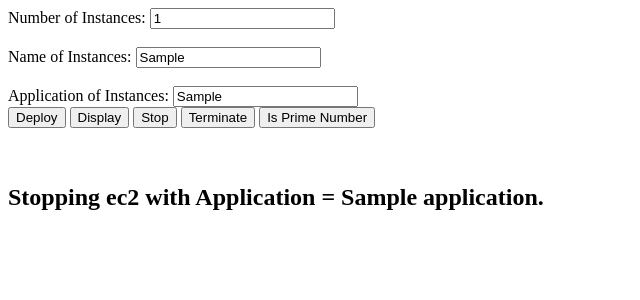
After one commit to LydellManganti/aws-training, a Flask app: template webapp/templates/stop.html in a window 1280 px wide. The commit adds this page. Shown: the top 300 px of the page, without its empty margins (0-640 px from the left). Run offline with Flask 2, Linux system fonts and the light colour scheme; the template is opened without the code that fills it: most values are stand-ins (such as "Sample title", 1, 10 or a date in 2020).

Commit message:
Add stop capability

```diff
--- a/webapp/app.py
+++ b/webapp/app.py
@@ -1,7 +1,7 @@
 from flask import Flask, request, render_template, redirect, url_for
 from plugins.aws_utils import AWSUtils
 from plugins.math_utils import isPrimeNumber
-from plugins.validation_utils import isNumberValid, isNameValid
+from plugins.validation_utils import isApplicationValid, isNumberValid, isNameValid
 
 app = Flask(__name__)
 awsutils = AWSUtils()
@@ -12,6 +12,7 @@ def my_form():
 
 @app.route('/', methods=['POST'])
 def my_form_post():
+    application = request.form['application']
     name = request.form['name']
     number = request.form['number']
     submit = request.form['submit']
@@ -31,6 +32,13 @@ def my_form_post():
 
         awsutils.create_instances(name, number)
         return render_template('create.html', name=name, number=number)
+    elif submit == "Stop":
+        render = validateApplication(application, name, number)
+        if render is not None: return render
+
+        awsutils.stop_instances(application)
+        return render_template('stop.html', application=application, name=name, number=number)
+
     elif submit == "Terminate":
         render = validateName(name, number)
         if render is not None: return render
@@ -55,3 +63,8 @@ def validateName(name, number):
     isNameInputValid = isNameValid(name)
     if not isNameInputValid:
         return render_template('error_name.html', name=name, number=number)
+
+def validateApplication(application, name, number):
+    isApplicationInputValid = isApplicationValid(application)
+    if not isApplicationInputValid:
+        return render_template('error_application.html', name=name, number=number, application=application)
--- a/webapp/plugins/validation_utils.py
+++ b/webapp/plugins/validation_utils.py
@@ -9,3 +9,8 @@ def isNameValid(name):
     if name is None or name == '':
         return False
     return True
+
+def isApplicationValid(application):
+    if application is None or application == '':
+        return False
+    return True
--- a/webapp/templates/create.html
+++ b/webapp/templates/create.html
@@ -1,5 +1,5 @@
 {% extends "main.html" %}
 {% block body %}
 <br/><br/>
-<h2>Please wait a few seconds then click Display with name you have entered.<h2/>
+<h2>Please wait a few seconds then click Display with name you have entered.</h2>
 {% endblock %}
--- /dev/null
+++ b/webapp/templates/error_application.html
@@ -0,0 +1,6 @@
+{% extends "main.html" %}
+{% block body %}
+<font color="red">
+  <h2>Application {{application}} is Invalid! Please enter a non empty application.</h2>
+</font>
+{% endblock %}
--- a/webapp/templates/main.html
+++ b/webapp/templates/main.html
@@ -8,8 +8,13 @@
       <label>Name of Instances: </label>
       <input name="name" label="Name of Instance" value={{name}}>
       <br/>
+      <br/>
+      <label>Application of Instances: </label>
+      <input name="application" label="Application of Instance" value={{application}}>
+      <br/>
       <input type="submit" name="submit" value="Deploy" />
       <input type="submit" name="submit" value="Display" />
+      <input type="submit" name="submit" value="Stop" />
       <input type="submit" name="submit" value="Terminate" />
       <input type="submit" name="submit" value="Is Prime Number" />
   </form>
--- /dev/null
+++ b/webapp/templates/stop.html
@@ -0,0 +1,5 @@
+{% extends "main.html" %}
+{% block body %}
+<br/><br/>
+<h2>Stopping ec2 with Application = {{application}}.</h2>
+{% endblock %}
```
Also changed, not shown: tests/webapp/plugins/test_validation_utils.py (+9 -1 lines), webapp/plugins/aws_utils.py (+9 -0 lines).
